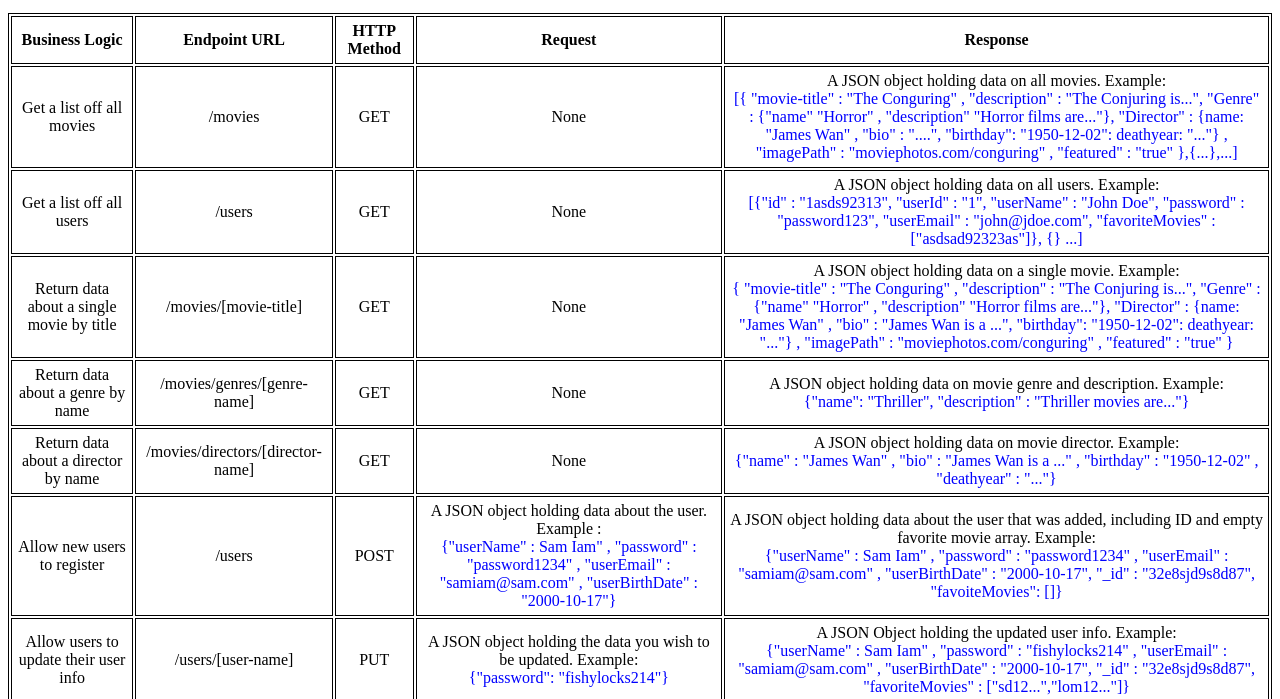
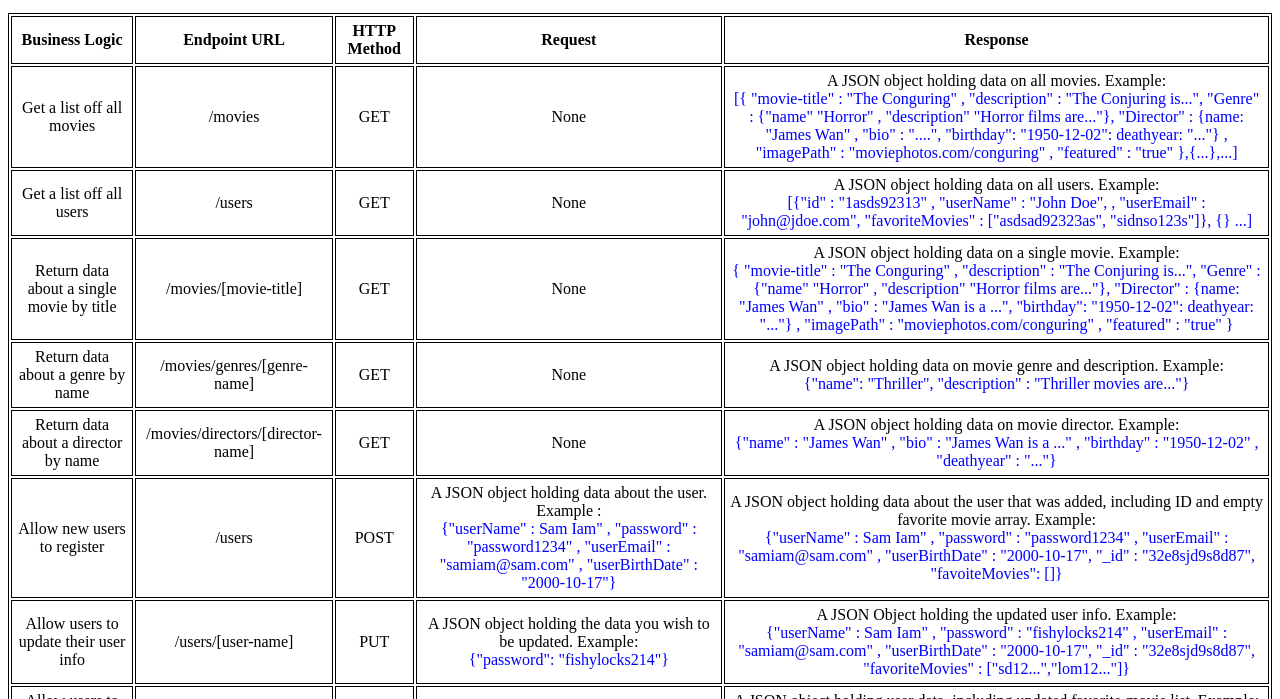
Before and after one commit to RamizHida/myFlix, a website: page public/documentation.html in a window 1280 px wide. Shown: the part 101-800 px from the top of the page. Drawn offline with Linux system fonts and the light colour scheme.

Commit message:
Prevent password from showing on user objects while fetching user list

```diff
--- a/public/documentation.html
+++ b/public/documentation.html
@@ -44,9 +44,9 @@
         <td>
           A JSON object holding data on all users. Example:
           <span
-            >[{"id" : "1asds92313", "userId" : "1", "userName" : "John Doe",
-            "password" : "password123", "userEmail" : "john@jdoe.com",
-            "favoriteMovies" : ["asdsad92323as"]}, {} ...]
+            >[{"id" : "1asds92313" , "userName" : "John Doe", , "userEmail" :
+            "john@jdoe.com", "favoriteMovies" : ["asdsad92323as",
+            "sidnso123s"]}, {} ...]
           </span>
         </td>
       </tr>
```
Also changed, not shown: index.js (+15 -1 lines).
